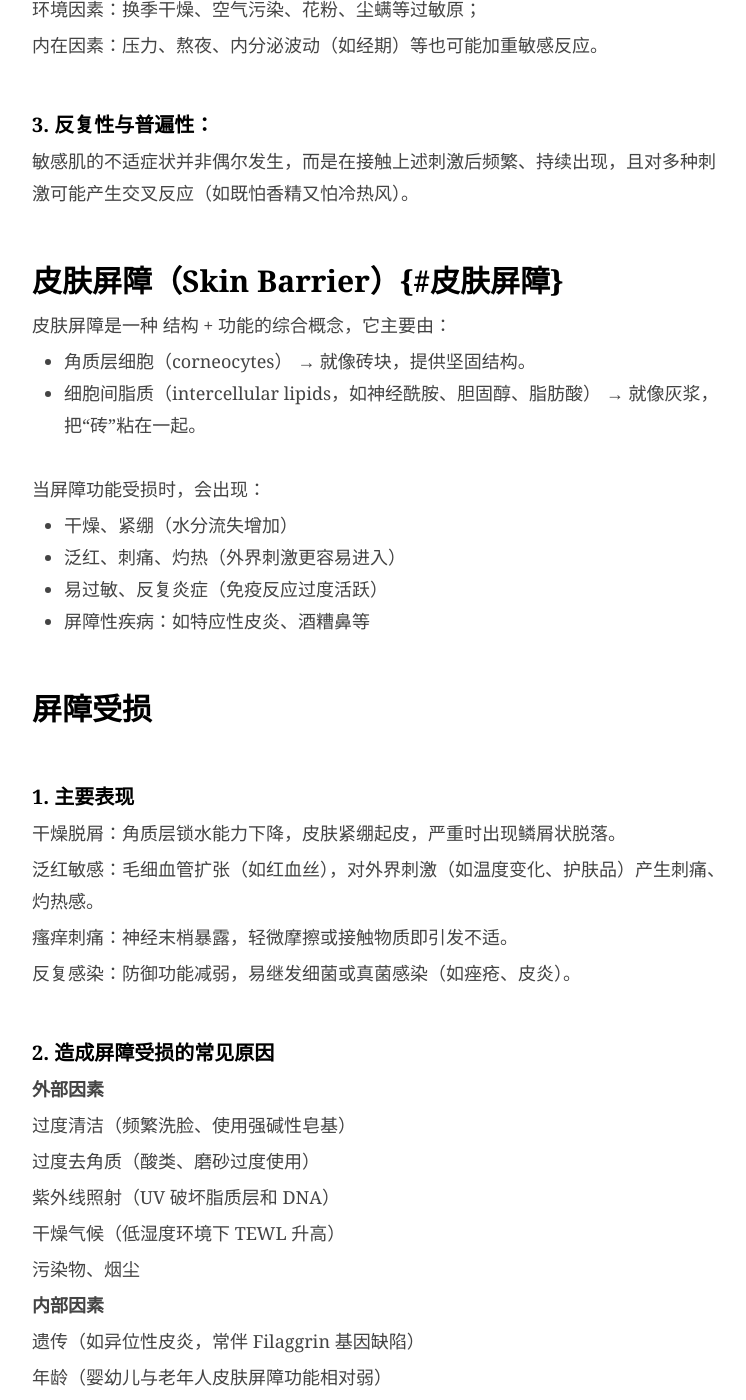
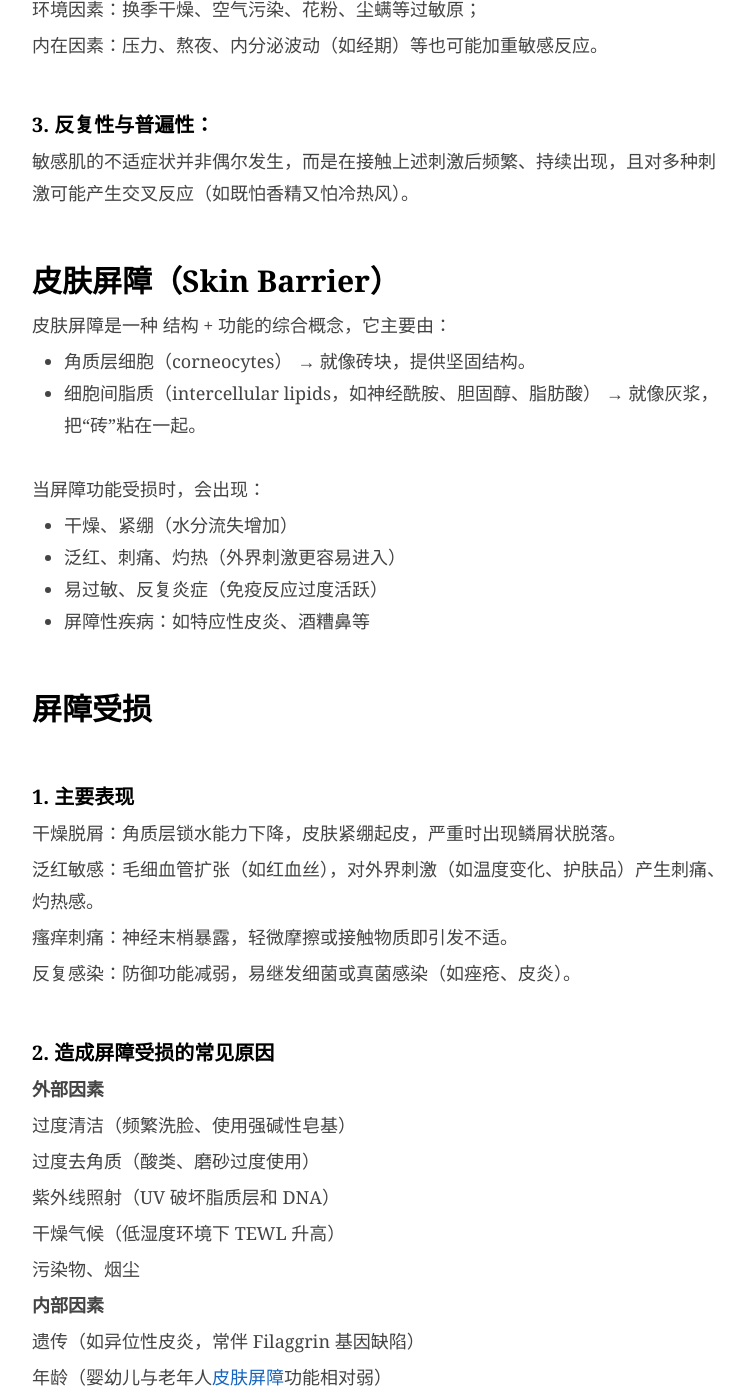
Before and after one commit to BerryBC/berrybc.github.io, a Jekyll site: the page built from _posts/Learn/Personal_Care_N_Beauty/2025-08-23-Personal_Care_Beauty-02-Dictionary.md, in a window 1280 px wide and 1400 px high, scrolled down 1416 px. Shown: the whole window, without its empty margins (258-1004 px from the left). Built offline with Jekyll 4.4.1, drawn with Linux system fonts in a browser that asks for light colours; some of the changed lines change nothing that is shown.

Commit message:
更新皮肤屏障和标题

```diff
--- a/_posts/Learn/Personal_Care_N_Beauty/2025-08-23-Personal_Care_Beauty-02-Dictionary.md
+++ b/_posts/Learn/Personal_Care_N_Beauty/2025-08-23-Personal_Care_Beauty-02-Dictionary.md
@@ -25,7 +25,7 @@
 
 #### 3. 干性皮肤（Dry Skin / 干皮）
 
-特点：皮脂分泌少，紧绷、易起屑，[屏障](#皮肤屏障)功能弱。
+特点：皮脂分泌少，紧绷、易起屑，[屏障](#皮肤屏障skin-barrier)功能弱。
 
 常见问题：干燥、敏感、早衰。
 
@@ -36,7 +36,7 @@
 
 ## 敏感肌（Sensitive Skin）
 
-敏感肌的底层逻辑是[皮肤屏障](#皮肤屏障)（主要是角质层和皮脂膜）结构不完整或功能减弱
+敏感肌的底层逻辑是[皮肤屏障](#皮肤屏障skin-barrier)（主要是角质层和皮脂膜）结构不完整或功能减弱
 
 #### 1. 症状表现：
 
@@ -58,7 +58,7 @@
 
 敏感肌的不适症状并非偶尔发生，而是在接触上述刺激后频繁、持续出现，且对多种刺激可能产生交叉反应（如既怕香精又怕冷热风）。
 
-## 皮肤屏障（Skin Barrier）{#皮肤屏障}
+## 皮肤屏障（Skin Barrier）
 
 皮肤屏障是一种 结构 + 功能的综合概念，它主要由：
 - 角质层细胞（corneocytes） → 就像砖块，提供坚固结构。
@@ -100,7 +100,7 @@
 
 遗传（如异位性皮炎，常伴 Filaggrin 基因缺陷）
 
-年龄（婴幼儿与老年人皮肤屏障功能相对弱）
+年龄（婴幼儿与老年人[皮肤屏障](#皮肤屏障skin-barrier)功能相对弱）
 
 荷尔蒙变化（如雌激素下降会减少皮肤脂质合成）
 
```
